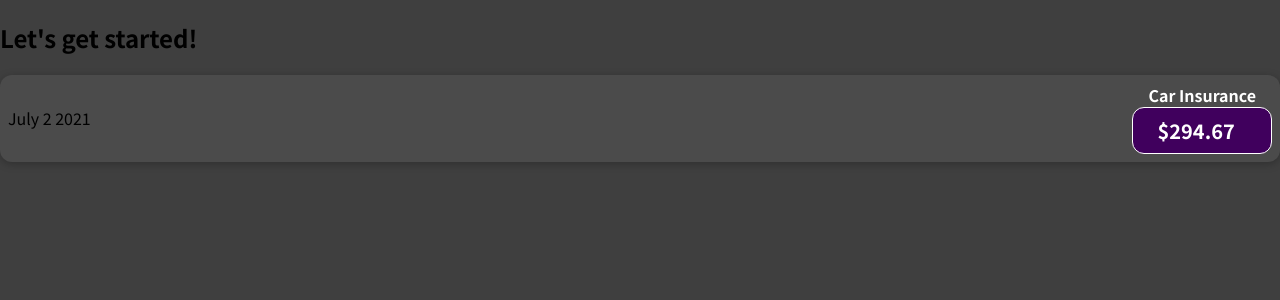
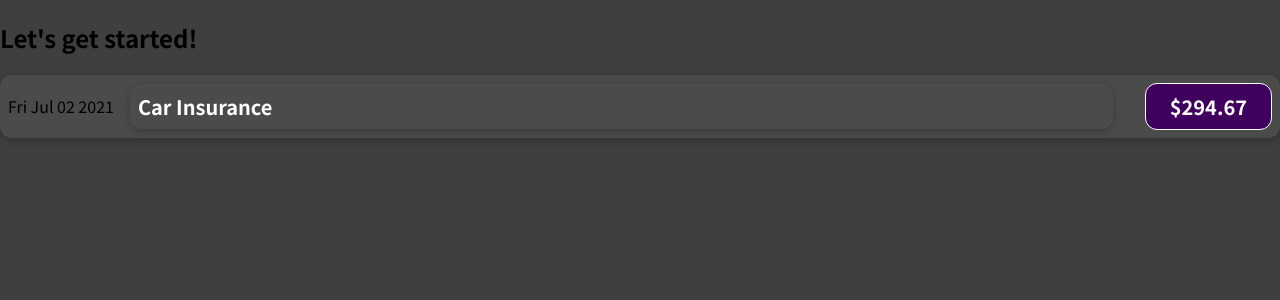
Before and after one commit to anaysoul/learning-react, a JavaScript app: page / in a window 1280 px wide. Shown: the top 300 px of the page. Built offline with nearby package versions, Linux system fonts and the light colour scheme.

Commit message:
outputting dynamic data & working with expression in JSX

```diff
--- a/src/components/ExpenseItem.js
+++ b/src/components/ExpenseItem.js
@@ -1,12 +1,16 @@
 import "./ExpenseItem.css";
 
 function ExpenseItem() {
+  const expenseDate = new Date(2021, 6, 2);
+  const expenseTitle = "Car Insurance";
+  const expenseAmount = 294.67;
+
   return (
     <div className="expense-item">
-      <div>July 2 2021</div>
-      <div>
-        <h2 className="expense-item__description">Car Insurance</h2>
-        <div className="expense-item__price">$294.67</div>
+      <div>{expenseDate.toDateString()}</div>
+      <div className="expense-item__description">
+        <h2 className="expense-item h2">{expenseTitle}</h2>
+        <div className="expense-item__price">${expenseAmount}</div>
       </div>
     </div>
   );
```
Also changed, not shown: 1 other file (tests, documents, lock files or other folders).
